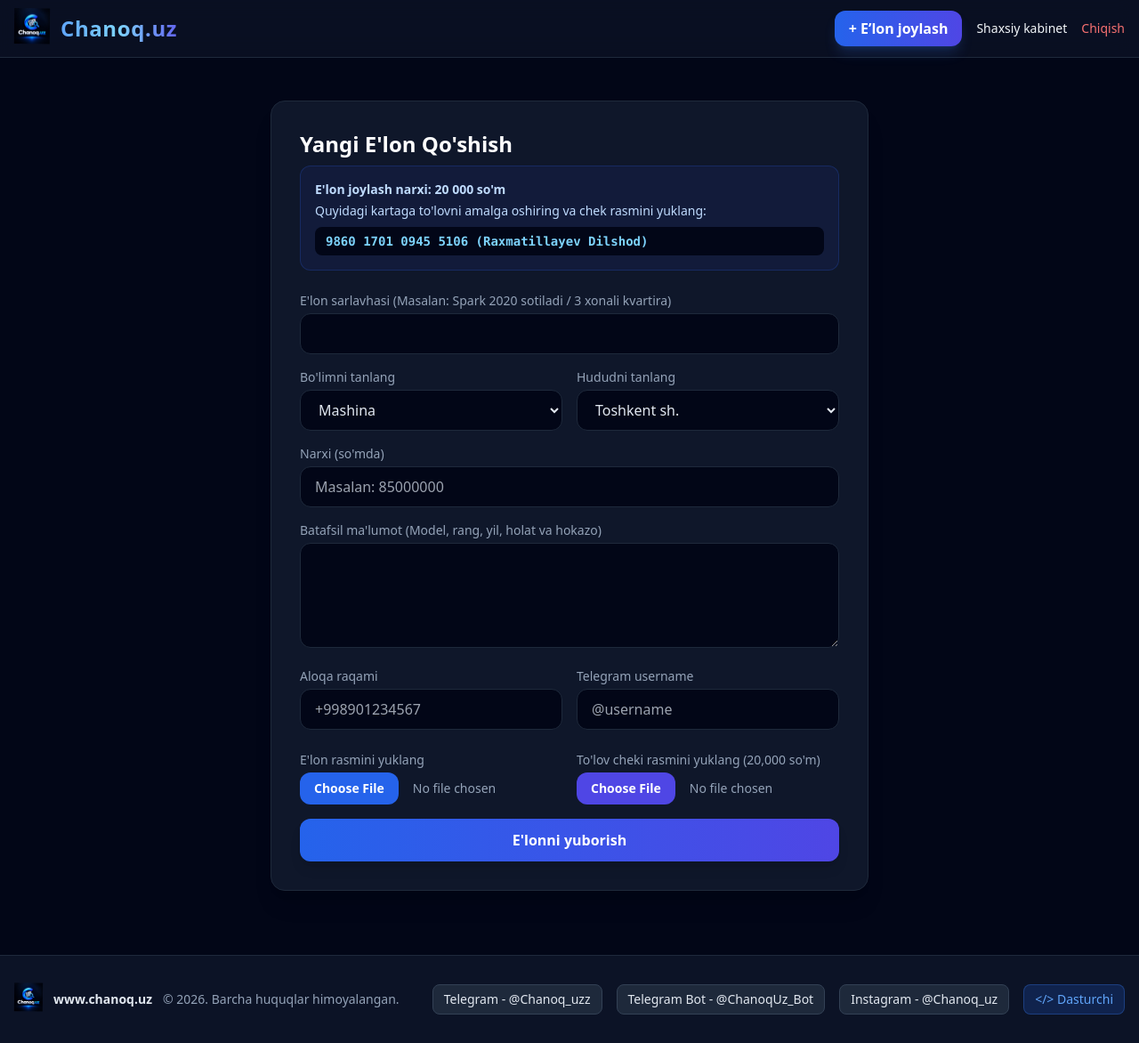
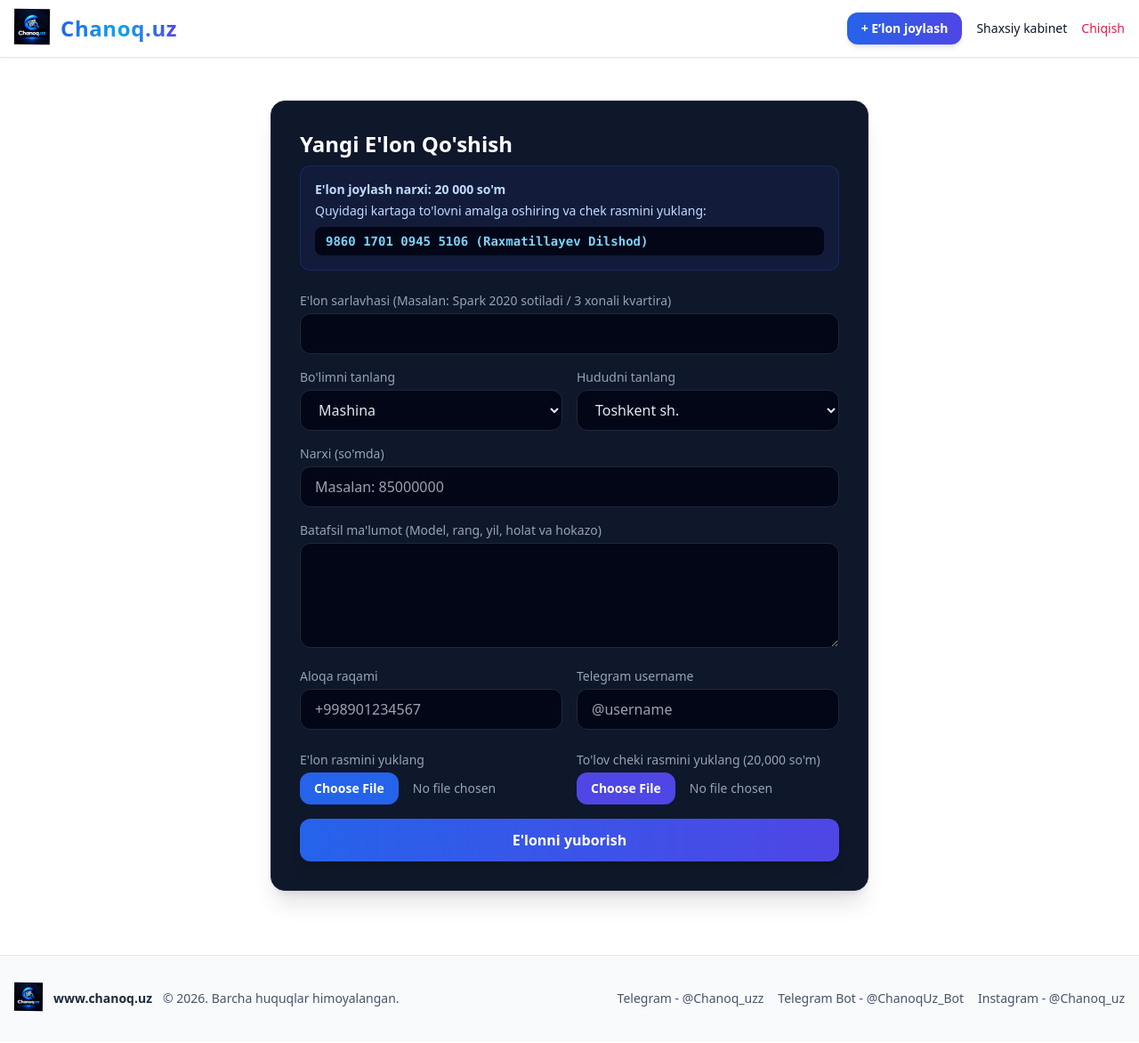
Before and after one commit to xlemann0/Chanoq.uz, a Flask app: page /add-ad in a window 1280 px wide. Shown: the whole page at 89% size. After the commit the page ends 1137 px from the top, so only its background shows below. Run offline with Flask 3, Linux system fonts and the light colour scheme; the visitor is signed in with stand-in values (Sample User, id 1); some libraries are stand-ins or nearby versions.

Commit message:
Refactor base.html for better styling and layout
Updated styles and structure of the base HTML template for improved aesthetics and functionality.

```diff
--- a/templates/base.html
+++ b/templates/base.html
@@ -8,36 +8,36 @@
     <style>
         @keyframes floatLogo {
             0%, 100% { transform: translateY(0px) rotate(0deg); }
-            50% { transform: translateY(-8px) rotate(2deg); }
+            50% { transform: translateY(-6px) rotate(1.5deg); }
         }
         .floating-logo {
             animation: floatLogo 3s ease-in-out infinite;
         }
     </style>
 </head>
-<body class="bg-slate-950 text-slate-100 min-h-screen flex flex-col font-sans selection:bg-blue-500 selection:text-white">
+<body class="bg-white text-slate-900 min-h-screen flex flex-col font-sans">
 
     <!-- Header / Nav -->
-    <header class="border-b border-slate-800 bg-slate-900/60 backdrop-blur-md sticky top-0 z-50">
+    <header class="border-b border-slate-200 bg-white/80 backdrop-blur-md sticky top-0 z-50 shadow-sm">
         <div class="max-w-7xl mx-auto px-4 py-3 flex items-center justify-between">
             <a href="/" class="flex items-center gap-3 group">
-                <img src="{{ url_for('static', filename='logo.png') }}" class="w-10 h-10 object-contain floating-logo" alt="Logo">
-                <span class="text-2xl font-extrabold tracking-wide bg-gradient-to-r from-blue-400 via-sky-300 to-indigo-500 bg-clip-text text-transparent">Chanoq.uz</span>
+                <img src="{{ url_for('static', filename='logo.png') }}" class="w-10 h-10 object-contain floating-logo bg-transparent" alt="Logo">
+                <span class="text-2xl font-extrabold tracking-wide bg-gradient-to-r from-blue-600 via-sky-500 to-indigo-600 bg-clip-text text-transparent">Chanoq.uz</span>
             </a>
 
             <div class="flex items-center gap-4">
-                <a href="{{ url_for('add_ad') }}" class="bg-gradient-to-r from-blue-600 to-indigo-600 hover:from-blue-500 hover:to-indigo-500 text-white font-semibold px-4 py-2 rounded-xl shadow-lg shadow-blue-500/20 transition transform active:scale-95">
+                <a href="{{ url_for('add_ad') }}" class="bg-gradient-to-r from-blue-600 to-indigo-600 hover:from-blue-500 hover:to-indigo-500 text-white font-semibold px-4 py-2 rounded-xl shadow-md transition transform active:scale-95 text-sm">
                     + E’lon joylash
                 </a>
                 {% if session.get('user_id') %}
-                    <a href="{{ url_for('my_ads') }}" class="text-sm font-medium hover:text-blue-400 transition">Shaxsiy kabinet</a>
-                    <a href="{{ url_for('logout') }}" class="text-sm text-red-400 hover:text-red-300 transition">Chiqish</a>
+                    <a href="{{ url_for('my_ads') }}" class="text-sm font-medium hover:text-blue-600 transition">Shaxsiy kabinet</a>
+                    <a href="{{ url_for('logout') }}" class="text-sm text-rose-600 hover:text-rose-700 transition">Chiqish</a>
                 {% elif session.get('admin') %}
-                    <a href="{{ url_for('admin_panel') }}" class="text-sm text-yellow-400 hover:text-yellow-300">Admin Panel</a>
-                    <a href="{{ url_for('logout') }}" class="text-sm text-red-400">Chiqish</a>
+                    <a href="{{ url_for('admin_panel') }}" class="text-sm text-amber-600 font-bold">Admin Panel</a>
+                    <a href="{{ url_for('logout') }}" class="text-sm text-rose-600">Chiqish</a>
                 {% else %}
-                    <a href="{{ url_for('login') }}" class="text-sm font-medium hover:text-blue-400 transition">Kirish</a>
-                    <a href="{{ url_for('register') }}" class="text-sm bg-slate-800 hover:bg-slate-700 px-3 py-1.5 rounded-lg border border-slate-700 transition">Ro'yxatdan o'tish</a>
+                    <a href="{{ url_for('login') }}" class="text-sm font-medium hover:text-blue-600 transition">Kirish</a>
+                    <a href="{{ url_for('register') }}" class="text-sm bg-slate-100 hover:bg-slate-200 px-3 py-1.5 rounded-lg border border-slate-300 transition">Ro'yxatdan o'tish</a>
                 {% endif %}
             </div>
         </div>
@@ -48,7 +48,7 @@
         {% with messages = get_flashed_messages(with_categories=true) %}
             {% if messages %}
                 {% for category, message in messages %}
-                    <div class="mb-6 p-4 rounded-xl border {% if category == 'success' %}bg-emerald-950/40 border-emerald-800 text-emerald-300{% elif category == 'danger' %}bg-rose-950/40 border-rose-800 text-rose-300{% else %}bg-blue-950/40 border-blue-800 text-blue-300{% endif %}">
+                    <div class="mb-6 p-4 rounded-xl border {% if category == 'success' %}bg-emerald-50 border-emerald-200 text-emerald-800{% elif category == 'danger' %}bg-rose-50 border-rose-200 text-rose-800{% else %}bg-blue-50 border-blue-200 text-blue-800{% endif %}">
                         {{ message }}
                     </div>
                 {% endfor %}
@@ -59,18 +59,17 @@
     </main>
 
     <!-- Footer -->
-    <footer class="border-t border-slate-800 bg-slate-900/80 py-8 mt-12 text-slate-400 text-sm">
+    <footer class="border-t border-slate-200 bg-slate-50 py-8 mt-12 text-slate-600 text-sm">
         <div class="max-w-7xl mx-auto px-4 flex flex-col md:flex-row items-center justify-between gap-6">
             <div class="flex items-center gap-3">
-                <img src="{{ url_for('static', filename='logo.png') }}" class="w-8 h-8 object-contain floating-logo" alt="Logo">
-                <span class="font-bold text-slate-200">www.chanoq.uz</span> &copy; 2026. Barcha huquqlar himoyalangan.
+                <img src="{{ url_for('static', filename='logo.png') }}" class="w-8 h-8 object-contain floating-logo bg-transparent" alt="Logo">
+                <span class="font-bold text-slate-800">www.chanoq.uz</span> &copy; 2026. Barcha huquqlar himoyalangan.
             </div>
 
             <div class="flex flex-wrap items-center justify-center gap-4">
-                <a href="https://t.me/Chanoq_uzz" target="_blank" class="bg-slate-800 hover:bg-slate-700 px-3 py-1.5 rounded-lg border border-slate-700 text-slate-200 transition">Telegram - @Chanoq_uzz</a>
-                <a href="https://t.me/ChanoqUz_Bot" target="_blank" class="bg-slate-800 hover:bg-slate-700 px-3 py-1.5 rounded-lg border border-slate-700 text-slate-200 transition">Telegram Bot - @ChanoqUz_Bot</a>
-                <a href="https://instagram.com/Chanoq_uz" target="_blank" class="bg-slate-800 hover:bg-slate-700 px-3 py-1.5 rounded-lg border border-slate-700 text-slate-200 transition">Instagram - @Chanoq_uz</a>
-                <a href="https://t.me/mekhanizatsiya" target="_blank" class="bg-blue-600/20 hover:bg-blue-600/30 text-blue-400 px-3 py-1.5 rounded-lg border border-blue-500/30 transition">&lt;/&gt; Dasturchi</a>
+                <a href="https://t.me/Chanoq_uzz" target="_blank" class="hover:text-blue-600 font-medium transition">Telegram - @Chanoq_uzz</a>
+                <a href="https://t.me/ChanoqUz_Bot" target="_blank" class="hover:text-blue-600 font-medium transition">Telegram Bot - @ChanoqUz_Bot</a>
+                <a href="https://instagram.com/Chanoq_uz" target="_blank" class="hover:text-pink-600 font-medium transition">Instagram - @Chanoq_uz</a>
             </div>
         </div>
     </footer>
```
